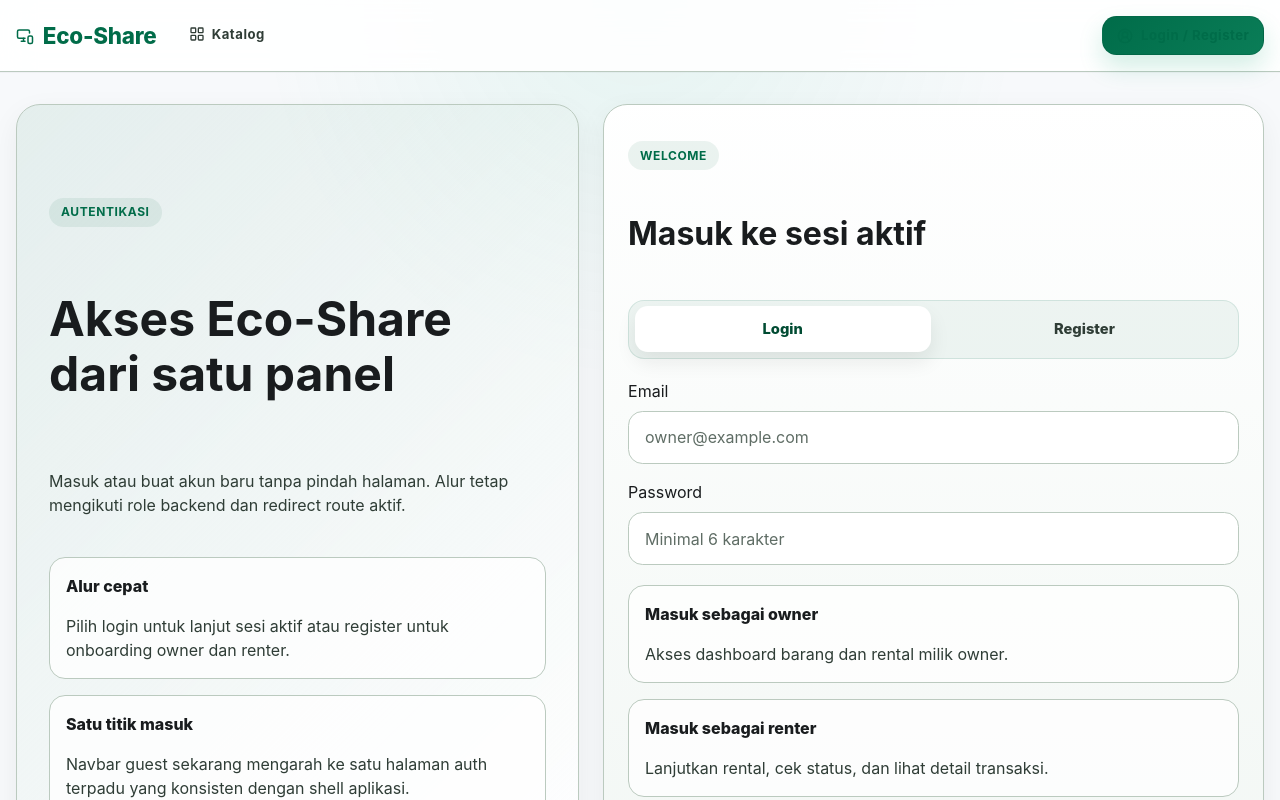
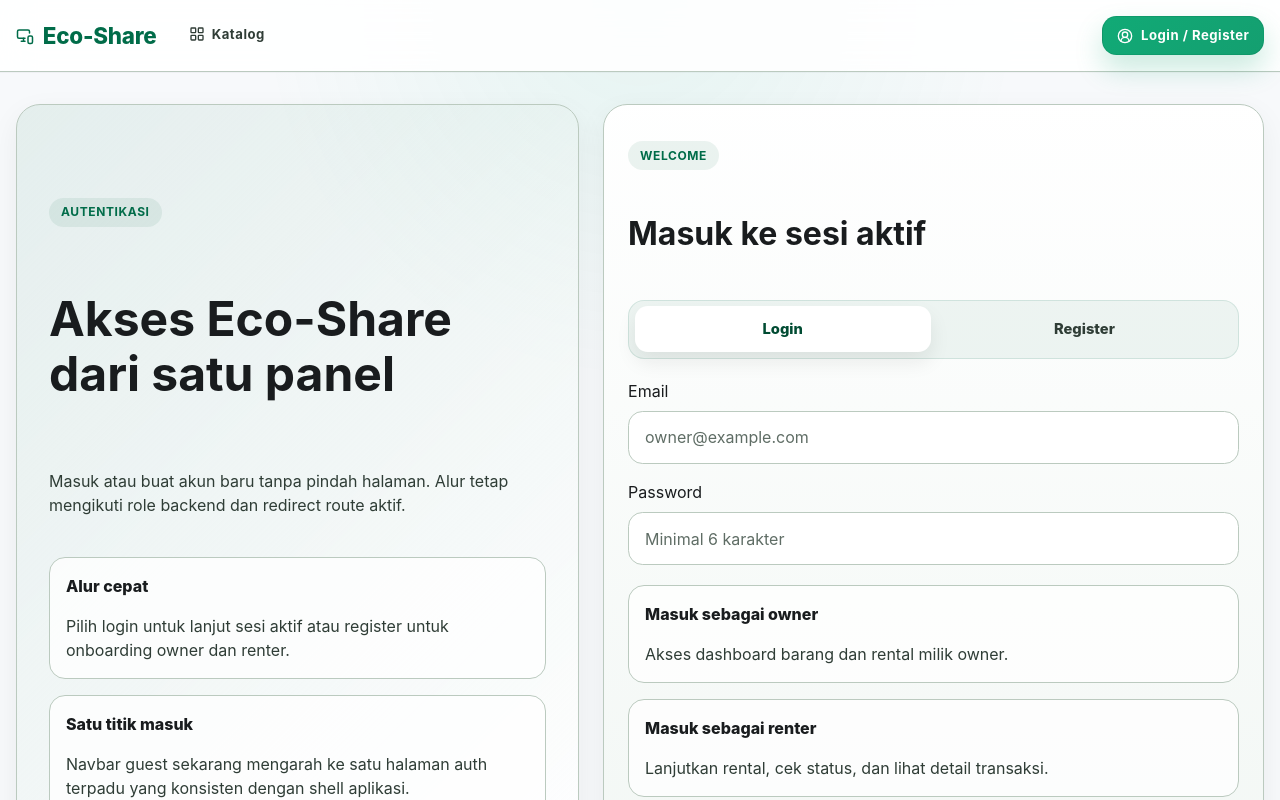
Before and after one commit to 411251181/UAS-Fullstack-411251181-BayuFarid, a Vue app: page /auth in a window 1280 px wide. Shown: the top 800 px of the page. Built offline with nearby package versions, Linux system fonts and the light colour scheme; no server answers.

Commit message:
fix(navbar): improve guest auth CTA contrast

```diff
--- a/src/assets/styles/main.css
+++ b/src/assets/styles/main.css
@@ -189,14 +189,29 @@ body,
 
 .header__cta {
   background: linear-gradient(135deg, #0f9f6e, #16b67f);
-  border-color: rgba(4, 107, 73, 0.16);
+  color: #ffffff !important;
+  border: 1px solid rgba(4, 107, 73, 0.16);
   box-shadow: 0 12px 24px rgba(15, 159, 110, 0.18);
 }
 
-.header__cta:hover {
+.header__cta:hover,
+.header__cta:focus-visible,
+.header__cta.router-link-active {
   background: linear-gradient(135deg, #11aa76, #149f70);
+  color: #ffffff !important;
   border-color: rgba(4, 107, 73, 0.2);
   box-shadow: 0 14px 28px rgba(15, 159, 110, 0.22);
+}
+
+.header__cta:active {
+  background: linear-gradient(135deg, #0c8f63, #12895f);
+  color: #ffffff !important;
+  border-color: rgba(4, 107, 73, 0.24);
+}
+
+.header__cta span,
+.header__cta svg {
+  color: inherit;
 }
 
 .header__link {
```
Also changed, not shown: 1 other file (tests, documents, lock files or other folders).
